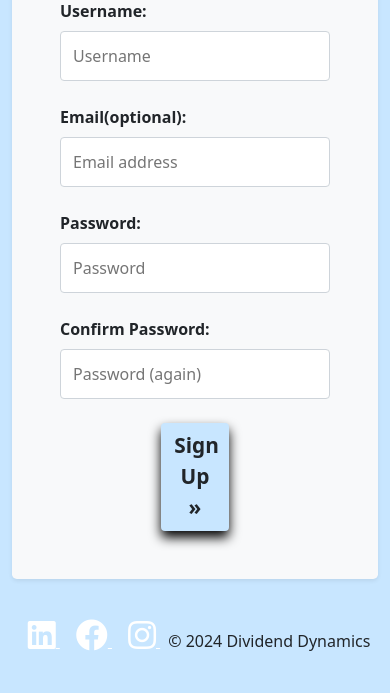
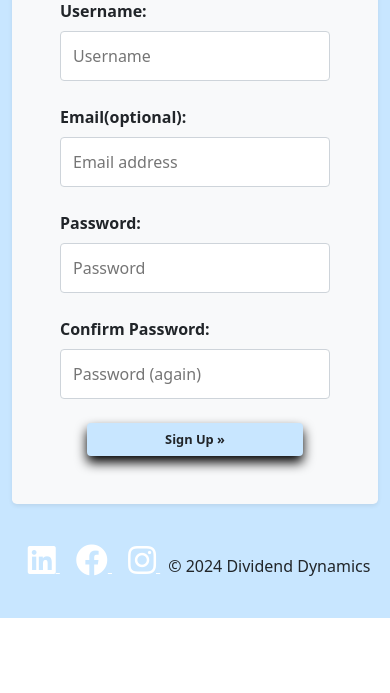
Before and after one commit to Werner-Staeblein/Project-4, a Django app: page /accounts/signup/ in a window 390 px wide. Shown: the part 450-1143 px from the top of the page. After the commit the page ends 1068 px from the top, so only its background shows below. Run offline with Django 4.2, Linux system fonts and the light colour scheme.

Commit message:
Make responsiveness test. Adjust media queries. Make W3C validation on rendered html pages. Tests passed

```diff
--- a/static/css/style.css
+++ b/static/css/style.css
@@ -309,6 +309,11 @@ body {
     margin-left: 0.8rem;
 }
 
+.custom-link {
+    width: 80% !important;
+    font-size: 0.8rem !important;
+}
+
 }
 
 /* Media Query for AllAuth messages so that message does not overlap with the closing button */
--- a/templates/account/login.html
+++ b/templates/account/login.html
@@ -25,7 +25,7 @@
             <input type="hidden" name="{{ redirect_field_name }}" value="{{ redirect_field_value }}" />
           {% endif %}
 
-          <button class="btn landing-btn mt-4 d-block mx-auto w-25" type="submit">{% trans "Sign In" %}</button>
+          <button class="btn landing-btn mt-4 d-block mx-auto w-25 custom-link" type="submit">{% trans "Sign In" %}</button>
         </form>
       </div>
     </div>
--- a/templates/account/signup.html
+++ b/templates/account/signup.html
@@ -70,7 +70,7 @@
             <input type="hidden" name="{{ redirect_field_name }}" value="{{ redirect_field_value }}" />
           {% endif %}
 
-          <button class="btn landing-btn mt-4 d-block mx-auto w-25" type="submit">
+          <button class="btn landing-btn mt-4 d-block mx-auto w-25 custom-link" type="submit">
             {% trans "Sign Up" %} &raquo;
           </button>
         </form>
```
